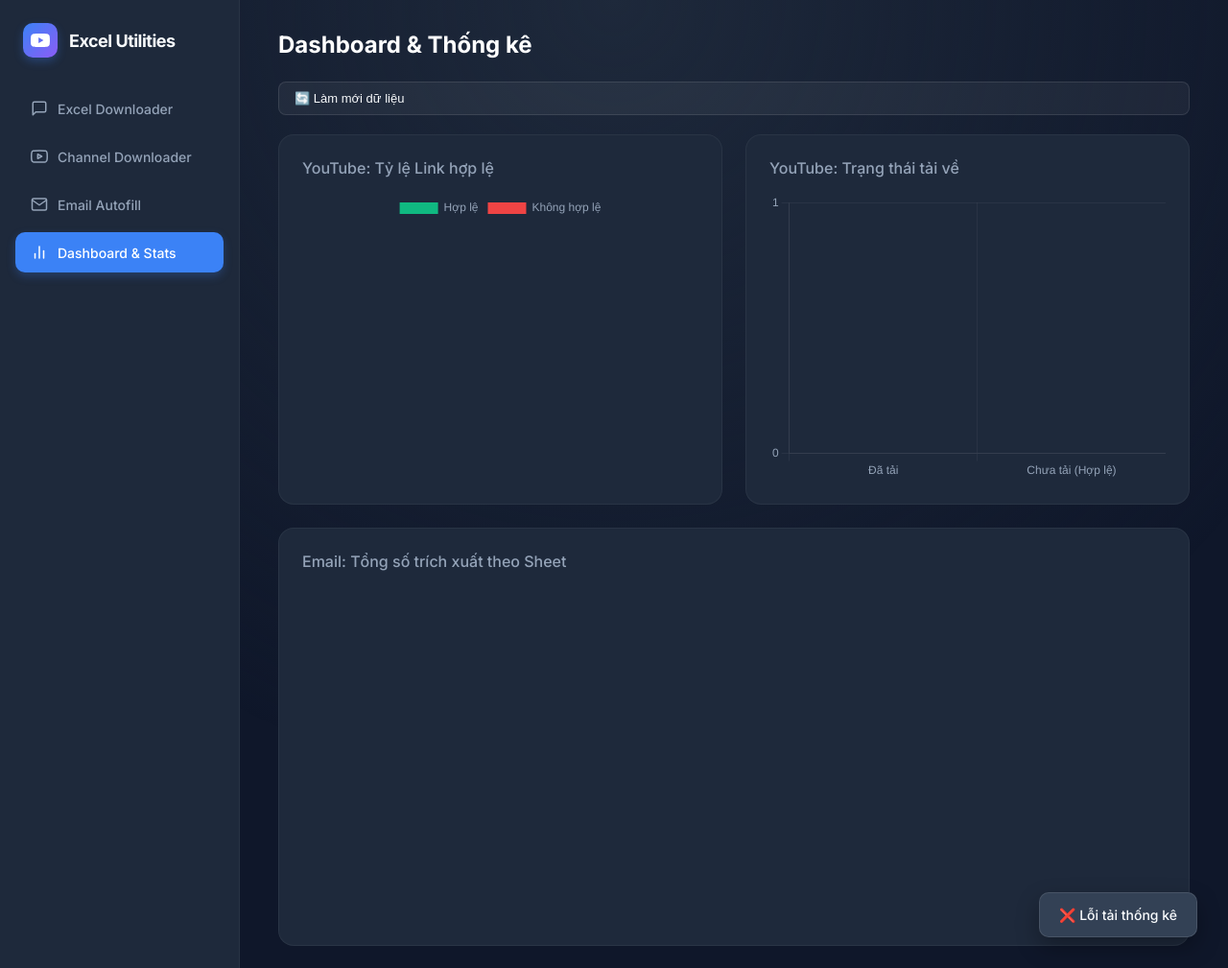
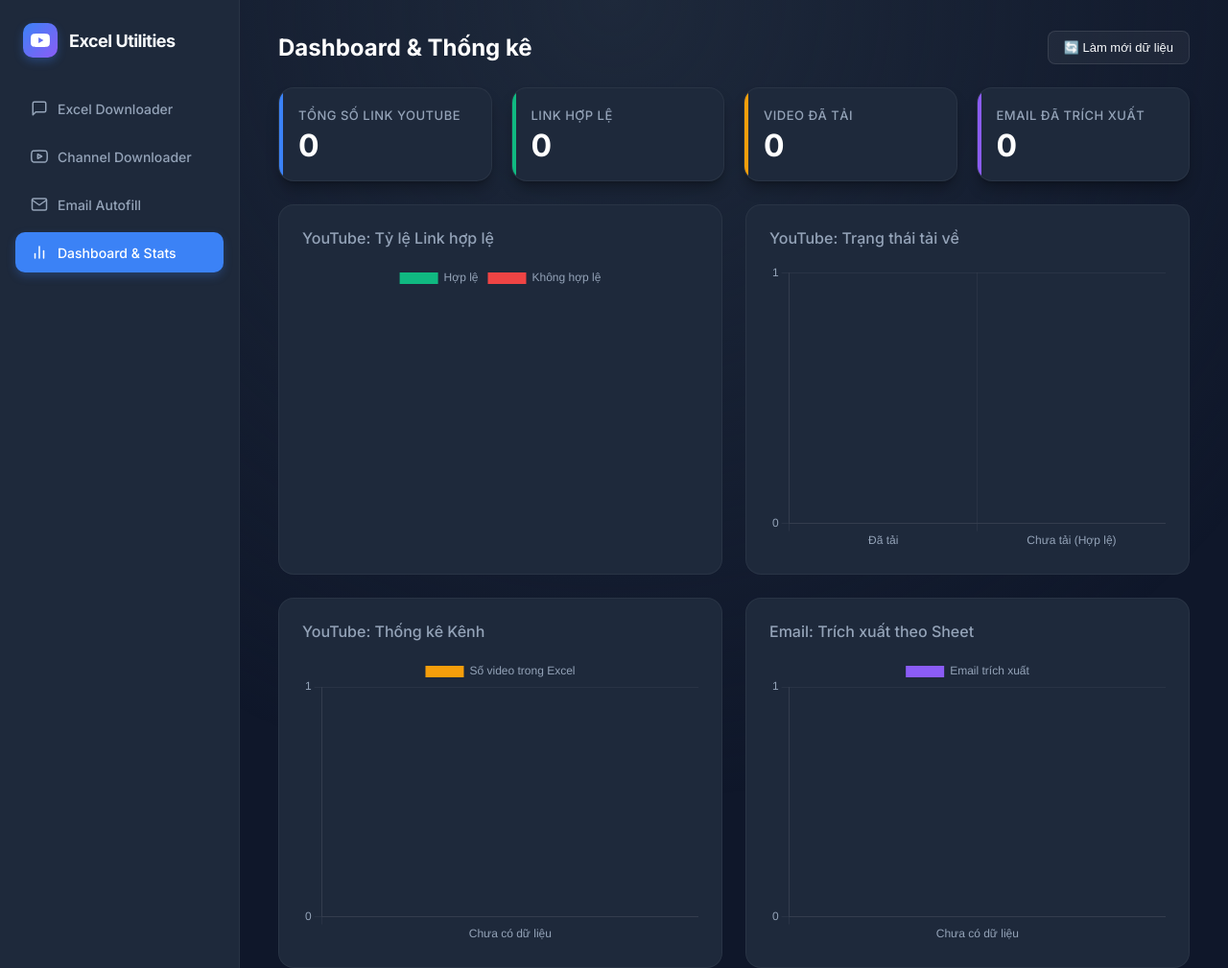
Before and after one commit to tranvanduc12303-prog/YT-EX-PYTHON, a Flask app: page / in a window 1280 px wide, after a click on "Dashboard & Stats". Shown: the whole page at 96% size. Run offline with Flask 3, Linux system fonts and the light colour scheme; a map, chart or similar area stays blank.

Commit message:
Your commit message here

```diff
--- a/app.py
+++ b/app.py
@@ -222,14 +222,21 @@
             meta_results = list(executor.map(get_meta, links))
 
         unique_channels = {}
+        channel_counts = {}
         for m in meta_results:
             if m and m["url"]:
                 unique_channels[m["url"]] = m["channel"]
+                channel_counts[m["channel"]] = channel_counts.get(m["channel"], 0) + 1
 
         channels_list = [{"channel": v, "url": k} for k, v in unique_channels.items()]
 
         app_stats["yt_total_links"] += len(links)
         app_stats["yt_valid_links"] += len([l for l in links if l["valid"]])
+
+        if "yt_channel_stats" not in app_stats:
+            app_stats["yt_channel_stats"] = {}
+        for ch, count in channel_counts.items():
+            app_stats["yt_channel_stats"][ch] = app_stats["yt_channel_stats"].get(ch, 0) + count
 
         return jsonify({
             "filename": file.filename,
--- a/templates/index.html
+++ b/templates/index.html
@@ -136,6 +136,17 @@
 .progress-bar { height: 8px; background: var(--surface2); border-radius: 4px; overflow: hidden; margin-bottom: 8px; }
 .progress-fill { height: 100%; width: 0%; background: linear-gradient(90deg, var(--accent), #10b981); transition: width 0.3s; }
 .progress-text { font-size: 13px; color: var(--text-muted); display: flex; justify-content: space-between; }
+
+/* Stat Cards */
+.stats-cards { display: grid; grid-template-columns: repeat(auto-fit, minmax(200px, 1fr)); gap: 20px; margin-bottom: 24px; }
+.stat-card { background: var(--surface); border: 1px solid rgba(255,255,255,0.05); border-radius: var(--r); padding: 20px; display: flex; flex-direction: column; gap: 8px; box-shadow: var(--shadow); position: relative; overflow: hidden; transition: transform 0.2s; }
+.stat-card:hover { transform: translateY(-3px); }
+.stat-card::before { content: ''; position: absolute; top: 0; left: 0; width: 4px; height: 100%; background: var(--accent); border-top-left-radius: var(--r); border-bottom-left-radius: var(--r); }
+.stat-card.green::before { background: var(--green); }
+.stat-card.yellow::before { background: #f59e0b; }
+.stat-card.purple::before { background: #8b5cf6; }
+.stat-title { color: var(--text-muted); font-size: 13px; font-weight: 500; text-transform: uppercase; letter-spacing: 0.5px; }
+.stat-value { font-size: 32px; font-weight: 700; color: white; line-height: 1; }
 
 /* Charts */
 .charts-grid { display: grid; grid-template-columns: 1fr 1fr; gap: 24px; }
@@ -322,8 +333,30 @@
 
         <!-- View: Stats -->
         <div class="view" id="view-stats">
-            <h2 class="view-title">Dashboard & Thống kê</h2>
-            <button class="btn" id="refresh-stats" style="margin-bottom:20px;">🔄 Làm mới dữ liệu</button>
+            <div style="display:flex; justify-content:space-between; align-items:center; margin-bottom:24px;">
+                <h2 class="view-title" style="margin-bottom:0;">Dashboard & Thống kê</h2>
+                <button class="btn" id="refresh-stats">🔄 Làm mới dữ liệu</button>
+            </div>
+
+            <div class="stats-cards">
+                <div class="stat-card">
+                    <span class="stat-title">Tổng số Link YouTube</span>
+                    <span class="stat-value" id="stat-total-links">0</span>
+                </div>
+                <div class="stat-card green">
+                    <span class="stat-title">Link Hợp Lệ</span>
+                    <span class="stat-value" id="stat-valid-links">0</span>
+                </div>
+                <div class="stat-card yellow">
+                    <span class="stat-title">Video Đã Tải</span>
+                    <span class="stat-value" id="stat-downloaded">0</span>
+                </div>
+                <div class="stat-card purple">
+                    <span class="stat-title">Email Đã Trích Xuất</span>
+                    <span class="stat-value" id="stat-emails">0</span>
+                </div>
+            </div>
+
             <div class="charts-grid">
                 <div class="chart-card">
                     <h3>YouTube: Tỷ lệ Link hợp lệ</h3>
@@ -337,9 +370,15 @@
                         <canvas id="ytDownloadChart"></canvas>
                     </div>
                 </div>
-                <div class="chart-card" style="grid-column: span 2;">
-                    <h3>Email: Tổng số trích xuất theo Sheet</h3>
-                    <div class="chart-container" style="height: 350px;">
+                <div class="chart-card">
+                    <h3>YouTube: Thống kê Kênh</h3>
+                    <div class="chart-container">
+                        <canvas id="ytChannelChart"></canvas>
+                    </div>
+                </div>
+                <div class="chart-card">
+                    <h3>Email: Trích xuất theo Sheet</h3>
+                    <div class="chart-container">
                         <canvas id="emailChart"></canvas>
                     </div>
                 </div>
@@ -605,6 +644,12 @@
 
         const aStats = data.app_stats;
 
+        // Update Stat Cards
+        document.getElementById('stat-total-links').textContent = aStats.yt_total_links || 0;
+        document.getElementById('stat-valid-links').textContent = aStats.yt_valid_links || 0;
+        document.getElementById('stat-downloaded').textContent = aStats.yt_downloaded || 0;
+        document.getElementById('stat-emails').textContent = aStats.email_extracted_total || 0;
+
         // YT Link Validity Chart (Doughnut)
         const invalidLinks = aStats.yt_total_links - aStats.yt_valid_links;
         createChart('ytChart', 'doughnut', {
```
Also changed, not shown: 2 other files.
